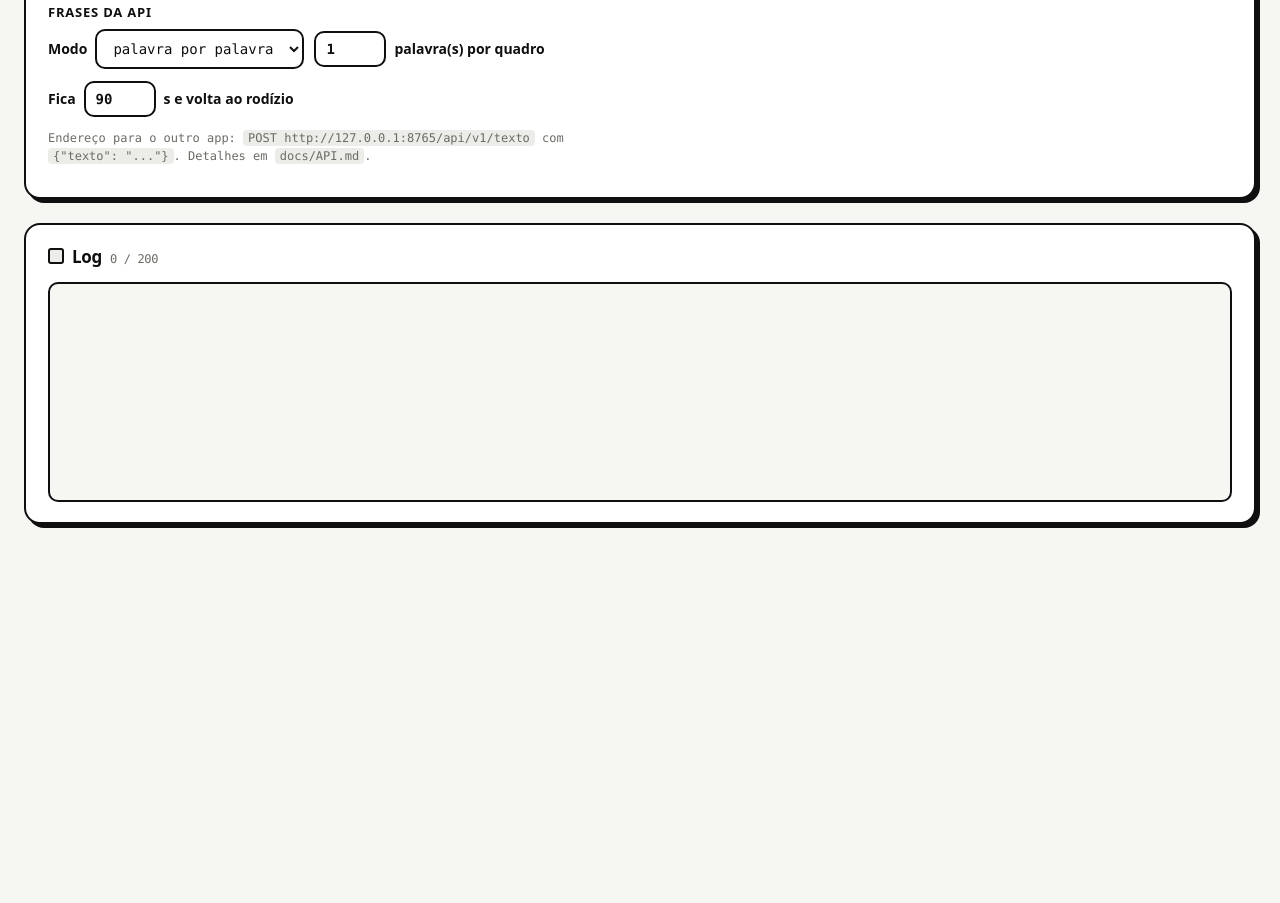
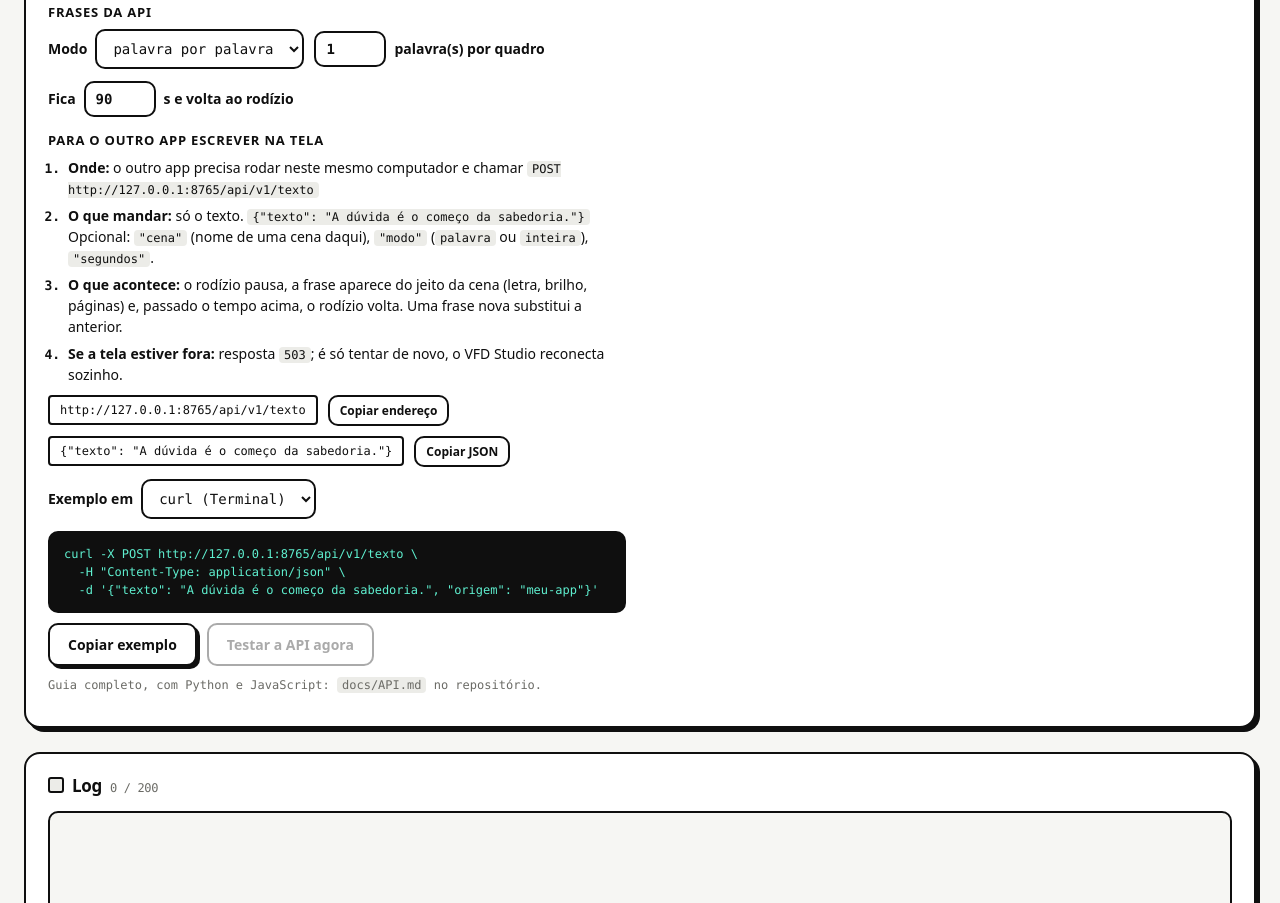
Before and after one commit to fradomnt/vfd-studio, a plain HTML site: page static/index.html in a window 1280 px wide. Shown: the part 1820-2723 px from the top of the page. Before the commit the page ends 2384 px from the top, so only its background shows below. Drawn offline with Linux system fonts and the light colour scheme; no server answers.

Commit message:
Guia da API no cartão Cena e autonomia, fácil de copiar
Passo a passo em 4 itens (onde, o que mandar, o que acontece, se a tela
estiver fora), endereço e JSON com botão de copiar, exemplo em curl, Python
e JavaScript com seletor e botão de copiar, e botão "Testar a API agora" que
manda uma frase pela própria API. Corrigido o transbordo horizontal do bloco
de exemplo em janela estreita.

Co-Authored-By: fradomnt <22111329+fradomnt@users.noreply.github.com>

```diff
--- a/static/app.js
+++ b/static/app.js
@@ -22,7 +22,7 @@ const el = {
   cenaApagar: $("cena-apagar"), apiModo: $("api-modo"), apiPpq: $("api-ppq"), apiSeg: $("api-seg"),
   autoConectar: $("auto-conectar"), autoExpo: $("auto-expo"), autoBv: $("auto-bv"), bvTexto: $("bv-texto"),
   bvSeg: $("bv-seg"), autoSalvar: $("auto-salvar"), exibindo: $("exibindo"), ultimaApi: $("ultima-api"),
-  cenaInfo: $("cena-info"),
+  cenaInfo: $("cena-info"), apiExemplo: $("api-exemplo"), apiCopiar: $("api-copiar"), apiTestar: $("api-testar"),
   testes: [...document.querySelectorAll("button.teste")],
 };
 const MSG_SERVIDOR_PARADO =
@@ -111,6 +111,7 @@ function atualizarBotoes() {
   el.iniciar.disabled = !conectado;
   el.textoEnviar.disabled = !conectado;
   el.logoEnviar.disabled = !conectado;
+  el.apiTestar.disabled = !conectado;
   for (const b of el.testes) b.disabled = !conectado;
   el.brilho.disabled = !conectado;
   el.expoIniciar.disabled = !conectado || expo.ativa || !rodizio.length;
@@ -435,6 +436,40 @@ el.cenaSalvar.addEventListener("click", () => acao(el.cenaSalvar, salvarCena));
 el.cenaAplicar.addEventListener("click", () => acao(el.cenaAplicar, aplicarCena));
 el.cenaApagar.addEventListener("click", () => acao(el.cenaApagar, apagarCena));
 el.autoSalvar.addEventListener("click", () => acao(el.autoSalvar, salvarAutomatico));
+const EXEMPLOS_API = {
+  curl: ["curl -X POST http://127.0.0.1:8765/api/v1/texto \\",
+         "  -H \"Content-Type: application/json\" \\",
+         "  -d '{\"texto\": \"A dúvida é o começo da sabedoria.\", \"origem\": \"meu-app\"}'"].join("\n"),
+  python: `import requests
+
+r = requests.post("http://127.0.0.1:8765/api/v1/texto",
+                  json={"texto": "A dúvida é o começo da sabedoria.", "origem": "meu-app"},
+                  timeout=5)
+print(r.json())   # {"ok": true, "cena": "museu", "modo": "palavra", ...}`,
+  js: `const r = await fetch("http://127.0.0.1:8765/api/v1/texto", {
+  method: "POST",
+  headers: { "Content-Type": "application/json" },
+  body: JSON.stringify({ texto: "A dúvida é o começo da sabedoria.", origem: "meu-app" }),
+});
+console.log(await r.json()); // { ok: true, cena: "museu", modo: "palavra", ... }`,
+};
+const elLing = $("api-ling");
+function mostrarExemploApi() { el.apiExemplo.textContent = EXEMPLOS_API[elLing.value]; }
+elLing.addEventListener("change", mostrarExemploApi);
+mostrarExemploApi();
+for (const b of document.querySelectorAll("button.copiar")) {
+  b.addEventListener("click", () => acao(b, async () => {
+    await navigator.clipboard.writeText($(b.dataset.alvo).textContent);
+    const antes = b.textContent; b.textContent = "Copiado"; setTimeout(() => { b.textContent = antes; }, 1500);
+  }));
+}
+el.apiCopiar.addEventListener("click", () => acao(el.apiCopiar, async () => {
+  await navigator.clipboard.writeText(el.apiExemplo.textContent);
+  el.apiCopiar.textContent = "Copiado"; setTimeout(() => { el.apiCopiar.textContent = "Copiar exemplo"; }, 1500);
+}));
+el.apiTestar.addEventListener("click", () => acao(el.apiTestar, () => api("/api/v1/texto", {
+  texto: "A dúvida é o começo da sabedoria.", origem: "teste da página", segundos: 20,
+})));
 carregarCenas().then(() => { const c = cenasVistas[el.cenaSel.value]; if (c) cenaParaPagina(c); })
   .catch((e) => mostrarErro(e.message));
 mostrarExpo();
--- a/static/index.html
+++ b/static/index.html
@@ -137,7 +137,36 @@
           <div class="linha">
             <label class="ao-vivo">Fica <input type="number" id="api-seg" min="3" max="3600" value="90" class="num"> s e volta ao rodízio</label>
           </div>
-          <p class="dica">Endereço para o outro app: <code>POST http://127.0.0.1:8765/api/v1/texto</code> com <code>{"texto": "..."}</code>. Detalhes em <code>docs/API.md</code>.</p>
+          <h3>Para o outro app escrever na tela</h3>
+          <ol class="guia">
+            <li><strong>Onde:</strong> o outro app precisa rodar neste mesmo computador e chamar
+              <code>POST http://127.0.0.1:8765/api/v1/texto</code></li>
+            <li><strong>O que mandar:</strong> só o texto. <code>{"texto": "A dúvida é o começo da sabedoria."}</code><br>
+              Opcional: <code>"cena"</code> (nome de uma cena daqui), <code>"modo"</code> (<code>palavra</code> ou <code>inteira</code>), <code>"segundos"</code>.</li>
+            <li><strong>O que acontece:</strong> o rodízio pausa, a frase aparece do jeito da cena (letra, brilho, páginas) e, passado o tempo acima, o rodízio volta. Uma frase nova substitui a anterior.</li>
+            <li><strong>Se a tela estiver fora:</strong> resposta <code>503</code>; é só tentar de novo, o VFD Studio reconecta sozinho.</li>
+          </ol>
+          <div class="linha copiaveis">
+            <code id="api-url">http://127.0.0.1:8765/api/v1/texto</code>
+            <button class="secundario mini copiar" data-alvo="api-url">Copiar endereço</button>
+            <code id="api-corpo">{"texto": "A dúvida é o começo da sabedoria."}</code>
+            <button class="secundario mini copiar" data-alvo="api-corpo">Copiar JSON</button>
+          </div>
+          <div class="linha">
+            <label class="ao-vivo">Exemplo em
+              <select id="api-ling" aria-label="Linguagem do exemplo">
+                <option value="curl">curl (Terminal)</option>
+                <option value="python">Python</option>
+                <option value="js">JavaScript</option>
+              </select>
+            </label>
+          </div>
+          <pre class="exemplo" id="api-exemplo"></pre>
+          <div class="linha">
+            <button id="api-copiar" class="secundario" title="Copia o exemplo acima">Copiar exemplo</button>
+            <button id="api-testar" class="secundario" disabled title="Manda uma frase de teste pela API, como o outro app faria">Testar a API agora</button>
+            <span class="dica" style="margin:0">Guia completo, com Python e JavaScript: <code>docs/API.md</code> no repositório.</span>
+          </div>
         </div>
         <div>
           <h3>Automático</h3>
--- a/static/style.css
+++ b/static/style.css
@@ -158,6 +158,8 @@ button.ocupado { cursor: progress; opacity: .7; }
 /* ------------------------------------------------------------- cena e autonomia */
 #cena-cartao h2::before { background: #FFD9B3; }   /* pêssego pastel */
 .duas { display: grid; grid-template-columns: 1fr 1fr; gap: 28px; }
+.duas > div { min-width: 0; }            /* o <pre> não pode alargar a coluna */
+.guia code, .copiaveis code { overflow-wrap: anywhere; }
 @media (max-width: 760px) { .duas { grid-template-columns: 1fr; } }
 .cartao h3 { margin: 14px 0 8px; font: 800 13px var(--f-titulo); text-transform: uppercase; letter-spacing: .06em; }
 .cartao h3:first-child { margin-top: 0; }
@@ -172,5 +174,14 @@ input[type=text]:focus, input[type=number]:focus { outline: 3px solid var(--acen
 #cena-cartao textarea { font-size: 14px; }
 code { font: 12px var(--f-mono); background: var(--c-log); padding: 1px 5px; border-radius: 4px; }
 #exibindo { color: var(--acento-escuro); }
+.copiaveis code { font-size: 12px; padding: 6px 10px; border: 2px solid var(--linha); background: var(--cartao); user-select: all; }
+button.mini { padding: 5px 10px; font-size: 12px; box-shadow: none; }
+.guia { margin: 0 0 10px; padding-left: 20px; font-size: 14px; line-height: 1.5; }
+.guia li { margin-bottom: 6px; }
+.guia li::marker { font: 800 13px var(--f-mono); }
+.exemplo {
+  margin: 0 0 10px; padding: 12px 14px; border: 2px solid var(--linha); border-radius: var(--raio-p);
+  background: var(--tinta); color: var(--acento); font: 12px/1.5 var(--f-mono); white-space: pre; overflow-x: auto; max-width: 100%;
+}
 .brilho-cena input[type=range] { height: 28px; accent-color: var(--acento-escuro); }
 .brilho-cena output { font: 800 16px var(--f-mono); color: var(--tinta); min-width: 70px; }
```
